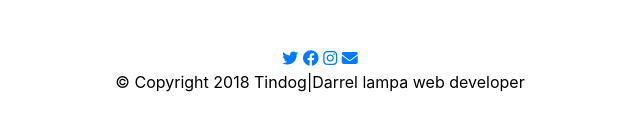
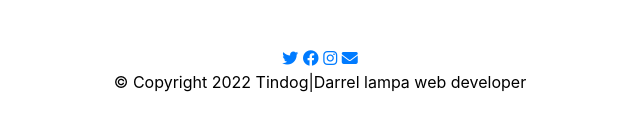
Before and after one commit to Darrellampa/tindog, a plain HTML site: page index.html in a window 1280 px wide. Shown: the part 3234-3364 px from the top of the page, 320-960 px from the left. Drawn offline with nearby package versions, Linux system fonts and the light colour scheme.

Commit message:
Update index.html

```diff
--- a/index.html
+++ b/index.html
@@ -263,7 +263,7 @@
     <a href="facebook.com"target="_block"><i class="fa-brands fa-facebook"></i></a>
     <a href="instagram.com"target="_block" ><i class="fa-brands fa-instagram"></i></a>
     <a href="email.com"target="_block" ><i class="fa-solid fa-envelope"></i></a>
-    <p> © Copyright 2018 Tindog|Darrel lampa web developer</p>
+    <p> © Copyright 2022 Tindog|Darrel lampa web developer</p>
 </section>
 
 
```
